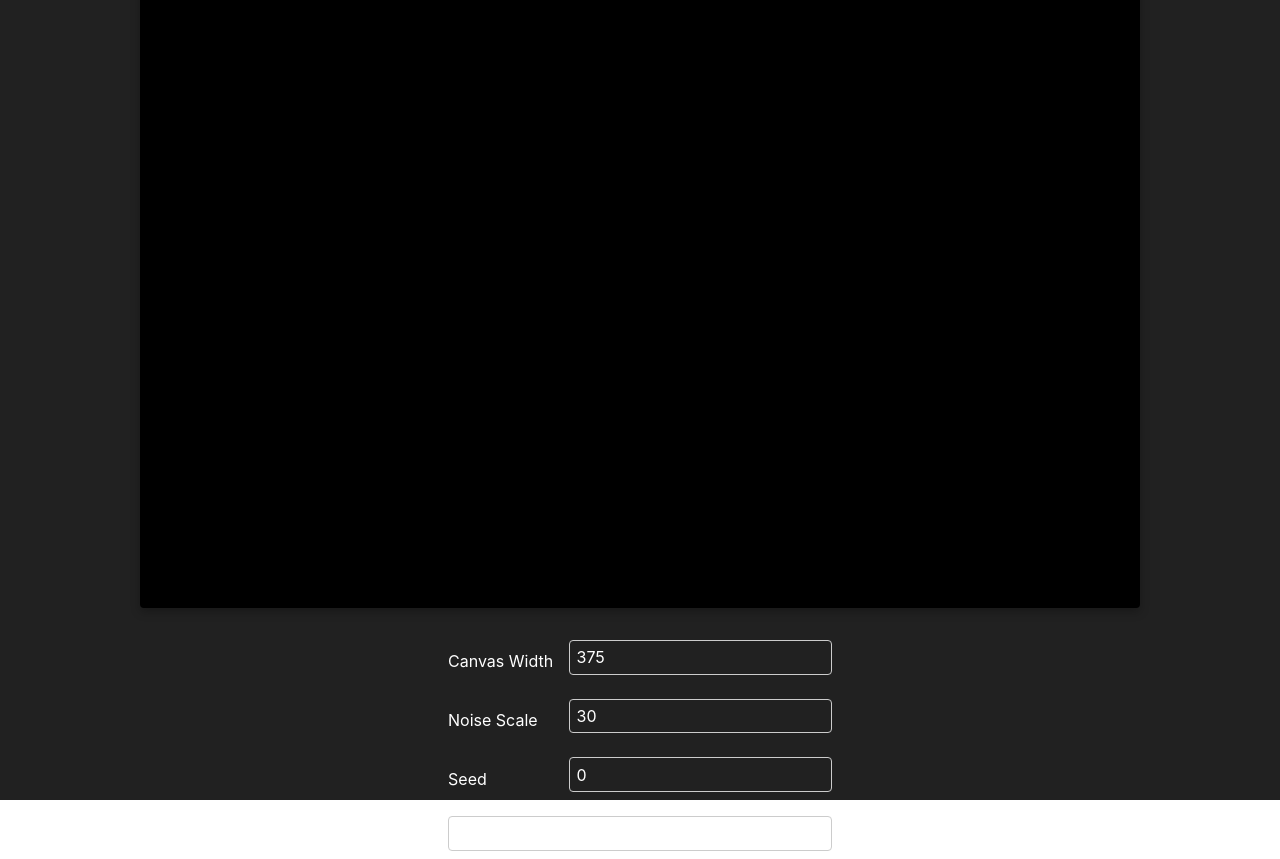
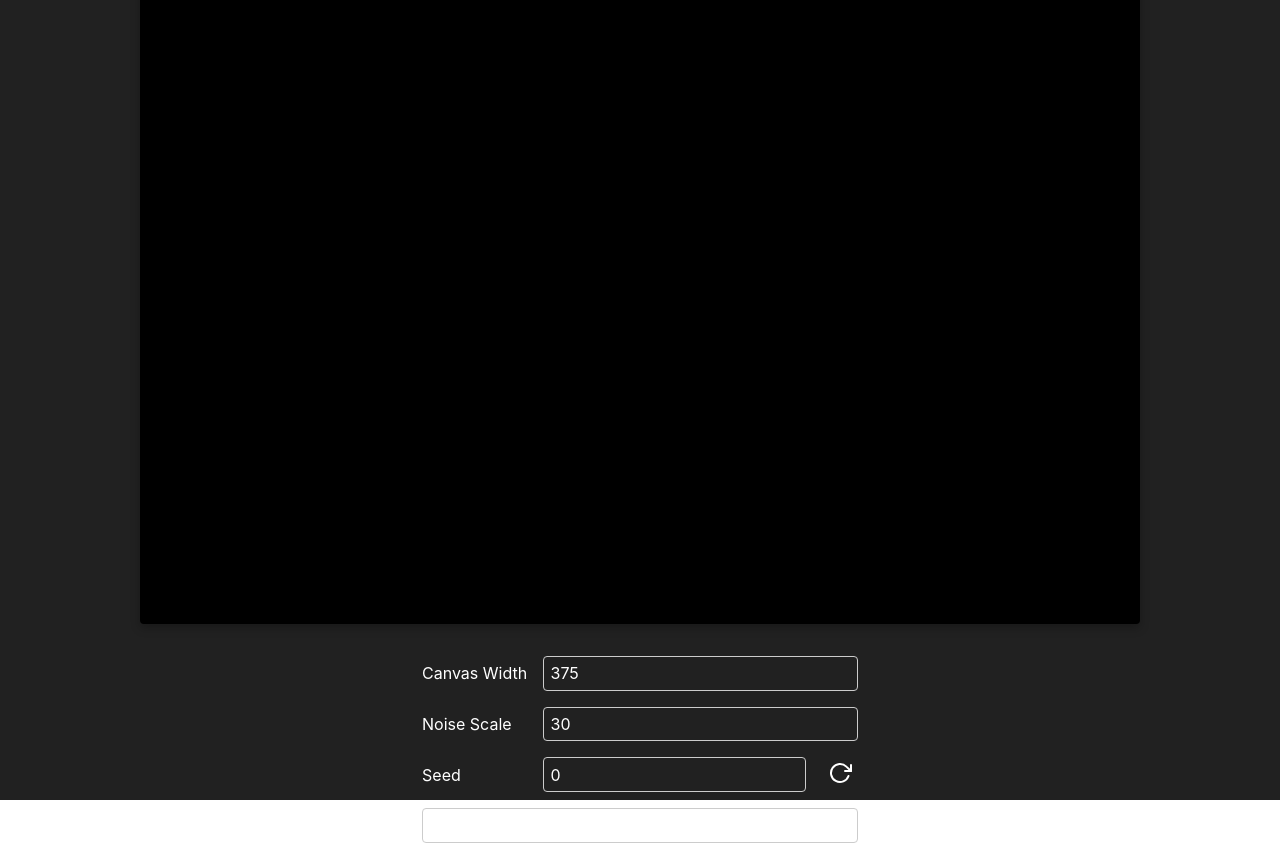
Before and after one commit to djatwood/hacksgiving-2021, a Svelte app: page / in a window 1280 px wide. Built offline with nearby package versions, Linux system fonts and the light colour scheme; no server answers.

Commit message:
randomize seed

```diff
--- a/public/global.css
+++ b/public/global.css
@@ -26,43 +26,3 @@ a:hover {
 a:visited {
   color: rgb(0, 80, 160);
 }
-
-label {
-  display: block;
-}
-
-input,
-button,
-select,
-textarea {
-  font-family: inherit;
-  font-size: inherit;
-  -webkit-padding: 0.4em 0;
-  padding: 0.4em;
-  margin: 0 0 0.5em 0;
-  box-sizing: border-box;
-  border: 1px solid #ccc;
-  border-radius: 2px;
-}
-
-input:disabled {
-  color: #ccc;
-}
-
-button {
-  color: #333;
-  background-color: #f4f4f4;
-  outline: none;
-}
-
-button:disabled {
-  color: #999;
-}
-
-button:not(:disabled):active {
-  background-color: #ddd;
-}
-
-button:focus {
-  border-color: #666;
-}
--- a/src/App.svelte
+++ b/src/App.svelte
@@ -35,10 +35,9 @@
     loading = true;
     setTimeout(() => {
       console.time("Saved generated noise");
-      $canvasData = new Uint8ClampedArray(
-        $generate(canvasWidth, canvasHeight, noiseScale, noiseSeed)
-      );
+      $canvasData = new Uint8ClampedArray($generate(canvasWidth, canvasHeight, noiseScale, noiseSeed));
       console.timeEnd("Saved generated noise");
+
       loading = false;
     }, 0);
   };
--- a/src/components/Form.svelte
+++ b/src/components/Form.svelte
@@ -1,8 +1,17 @@
 <script lang="ts">
   export let canvasWidth, noiseScale, noiseSeed, loading, onSubmit;
 
+  let rotate = 0;
+
   const handleOnSubmit = (event: Event) => {
     event.preventDefault();
+    onSubmit();
+  };
+
+  const newRandomSeed = (event: Event) => {
+    event.preventDefault();
+    noiseSeed = Math.floor(Math.random() * 100);
+    rotate++;
     onSubmit();
   };
 </script>
@@ -13,7 +22,12 @@
   <label for="scale"> Noise Scale </label>
   <input id="scale" type="number" required bind:value={noiseScale} />
   <label for="seed"> Seed </label>
-  <input id="seed" type="number" required bind:value={noiseSeed} />
+  <div class="seed">
+    <input id="seed" type="number" required bind:value={noiseSeed} />
+    <button on:click={newRandomSeed} style="--rotate: {rotate * 360}deg">
+      <img src="/rotate-cw.svg" alt="" />
+    </button>
+  </div>
 
   <input
     type="submit"
@@ -41,11 +55,17 @@
   }
 
   input {
+    padding: 0.4em;
+    border: 1px solid #ccc;
+    border-radius: 4px;
     background: transparent;
-    border-radius: 4px;
+
+    font-family: inherit;
+    font-size: inherit;
 
     color: currentColor;
     transition: background 150ms ease-in-out;
+    box-sizing: border-box;
   }
 
   input:disabled {
@@ -56,4 +76,23 @@
     grid-column-start: span 2;
     cursor: pointer;
   }
+
+  .seed {
+    display: flex;
+    flex-flow: row nowrap;
+    justify-content: space-between;
+    align-items: stretch;
+  }
+  button {
+    border: none;
+    margin-left: 1rem;
+    background: transparent;
+
+    cursor: pointer;
+  }
+
+  button img {
+    transform: rotate(var(--rotate));
+    transition: transform 200ms ease-in-out;
+  }
 </style>
```
Also changed, not shown: public/rotate-cw.svg (added).
